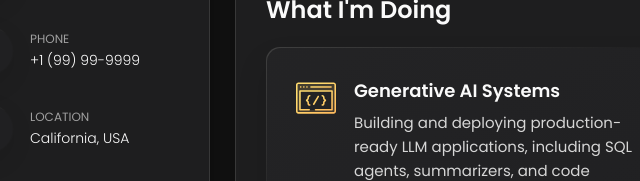
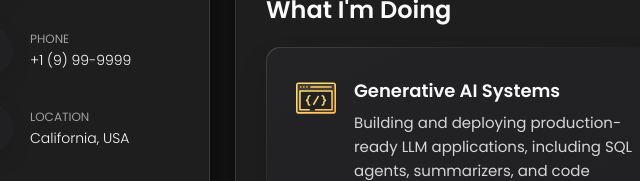
Before and after one commit to Bhanutejagiddaluru/GenAI, a plain HTML site: page index.html in a window 1280 px wide. Shown: the part 449-630 px from the top of the page, 105-745 px from the left. Drawn offline with nearby package versions, Linux system fonts and the light colour scheme.

Commit message:
Update index.html

```diff
--- a/index.html
+++ b/index.html
@@ -93,7 +93,7 @@
             <div class="contact-info">
               <p class="contact-title">Phone</p>
 
-              <a href="tel:+14086730911" class="contact-link">+1 (99) 99-9999</a>
+              <a href="tel:+14086730911" class="contact-link">+1 (9) 99-9999</a>
             </div>
 
           </li>
```
